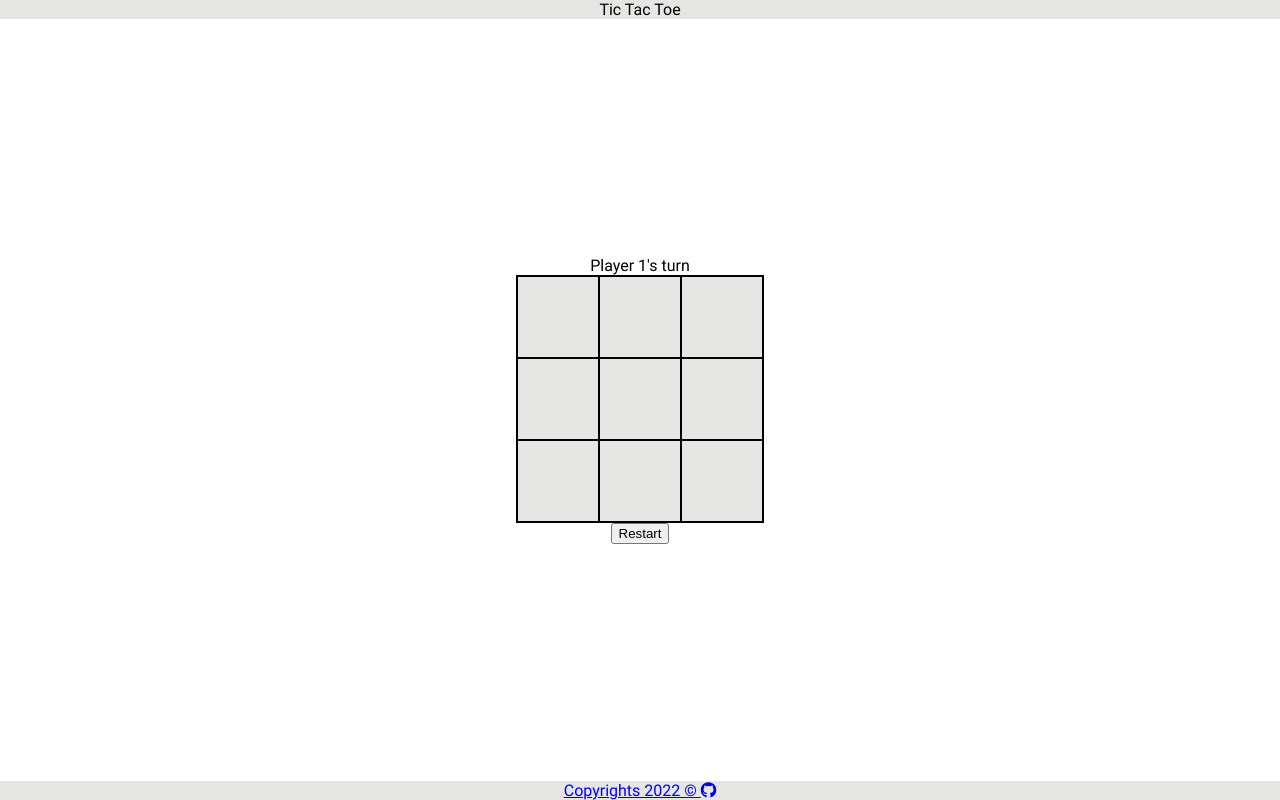
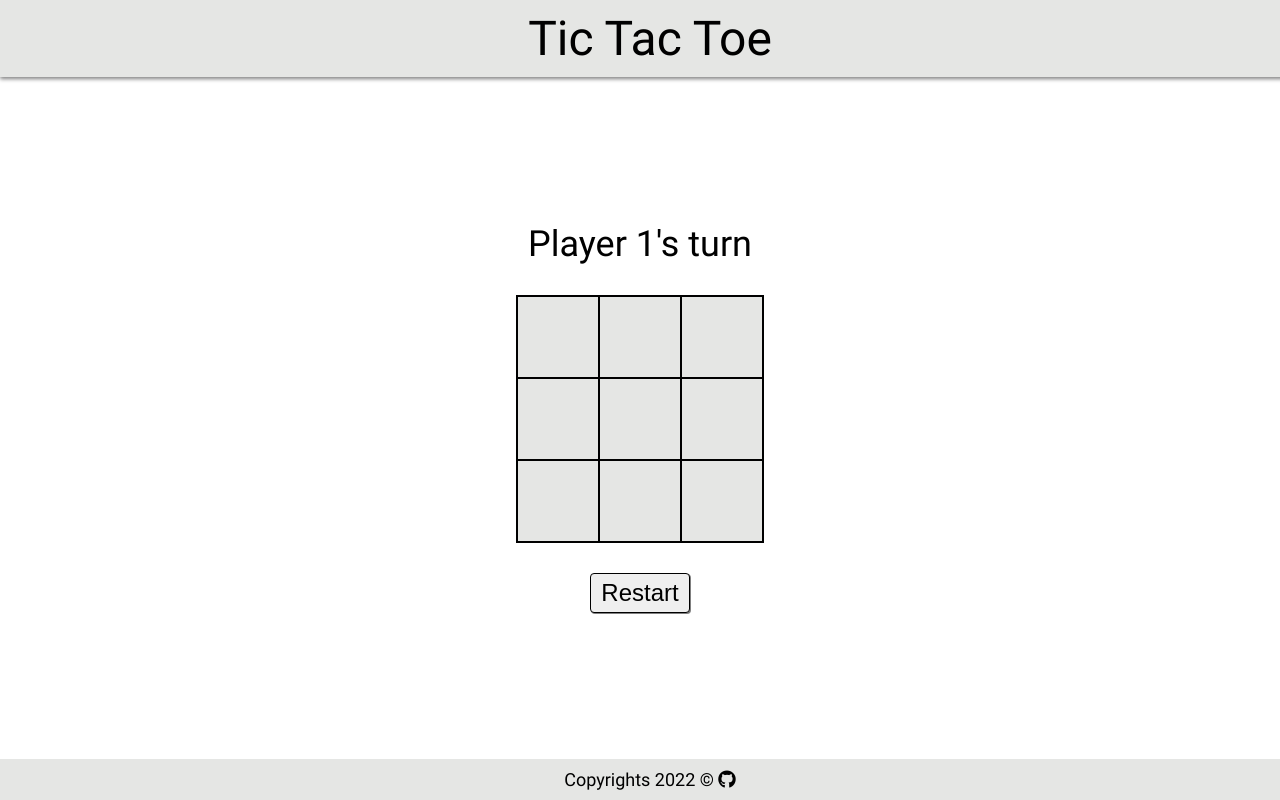
Before and after one commit to Coshido/Tic-Tac-Toe, a plain HTML site: page index.html in a window 1280 px wide. Drawn offline with Linux system fonts and the light colour scheme.

Commit message:
improve overall style

```diff
--- a/styles.css
+++ b/styles.css
@@ -5,12 +5,18 @@
   font-family: Roboto;
   src: url(./Resources/Roboto-Regular.ttf);
 }
+html,
+body {
+  margin: 0;
+  height: 100%;
+  overflow-x: hidden;
+}
 
 body {
-  height: 100vh;
+  /* height: 100vh;
+  width: 100vw; */
   display: flex;
   flex-direction: column;
-  margin: 0;
   font-family: Roboto, sans-serif;
 }
 header,
@@ -24,12 +30,20 @@ header,
 footer {
   background-color: var(--grey);
 }
+header {
+  font-size: 48px;
+  padding: 10px;
+  box-shadow: 0 2px 4px grey;
+}
 main {
   flex: 1;
   flex-direction: column;
   align-items: center;
+  gap: 30px;
 }
-
+.game-settings {
+  font-size: 36px;
+}
 .gameboard {
   display: grid;
   background-color: var(--grey);
@@ -45,3 +59,22 @@ main {
   align-items: center;
   font-size: 52px;
 }
+button {
+  font-size: 24px;
+  padding: 5px 10px;
+  border-radius: 4px;
+  border: 1px solid black;
+  box-shadow: 1px 1px grey;
+}
+button:active {
+  transform: translateY(4px);
+  box-shadow: 2px 2px grey;
+}
+footer {
+  font-size: 18px;
+  padding: 10px;
+}
+#footer-link {
+  text-decoration: none;
+  color: inherit;
+}
```
